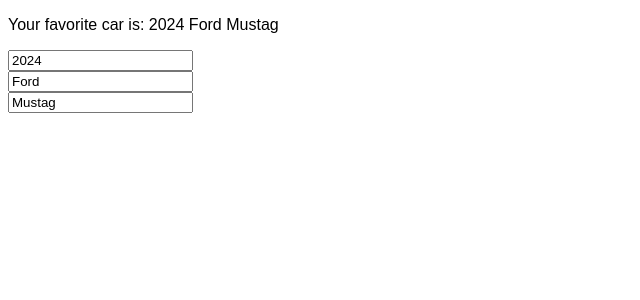
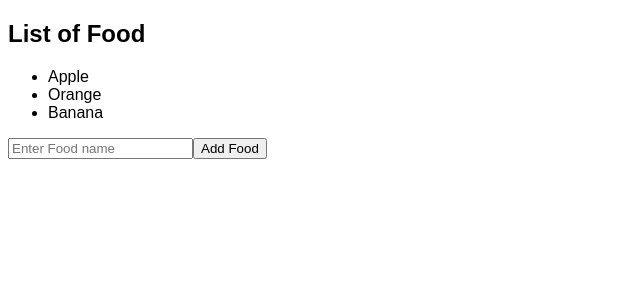
Before and after one commit to Akash0995/ReactJs, a React (Vite) app: page / in a window 1280 px wide. Shown: the top 300 px of the page, without its empty margins (0-640 px from the left). Built offline with nearby package versions, Linux system fonts and the light colour scheme.

Commit message:
add and remove elements

```diff
--- a/src/App.jsx
+++ b/src/App.jsx
@@ -6,11 +6,12 @@
 import Counter from "./Counter.jsx";
 import ColorPicker from "./ColorPicker.jsx";
 import ObComponent from "./ObComponent.jsx";
+import MyFoodComponent from "./MyFoodComponent.jsx";
 function App() {
 
   return(
     <>
-     <ObComponent></ObComponent>
+     <MyFoodComponent></MyFoodComponent>
     </>
   )  ;
 
--- /dev/null
+++ b/src/MyFoodComponent.jsx
@@ -0,0 +1,34 @@
+import React, { useState } from 'react';
+
+function MyFoodComponent() {
+  const [foods, setFoods] = useState(["Apple", "Orange", "Banana"]);
+
+  function handleAddFood() {
+    const newFood = document.getElementById("foodInput").value;
+    document.getElementById("foodInput").value = "";
+    if (newFood.trim() !== "") {
+      setFoods(prevFoods => [...prevFoods, newFood]);
+    }
+  }
+
+  function handleRemoveFood(index) {
+    setFoods(prevFoods => prevFoods.filter((_, i) => i !== index));
+  }
+
+  return (
+    <div>
+      <h2>List of Food</h2>
+      <ul>
+        {foods.map((food, index) => (
+          <li key={index} onClick={() => handleRemoveFood(index)}>
+            {food}
+          </li>
+        ))}
+      </ul>
+      <input type="text" id="foodInput" placeholder="Enter Food name" />
+      <button onClick={handleAddFood}>Add Food</button>
+    </div>
+  );
+}
+
+export default MyFoodComponent;
```
